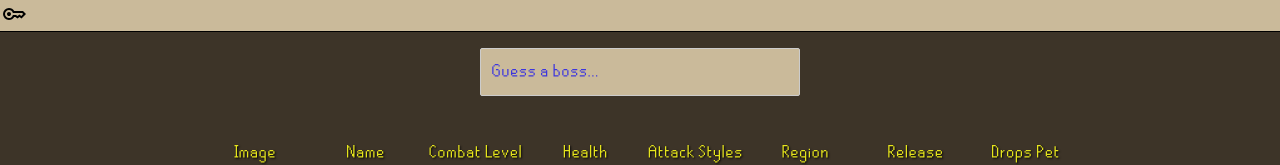
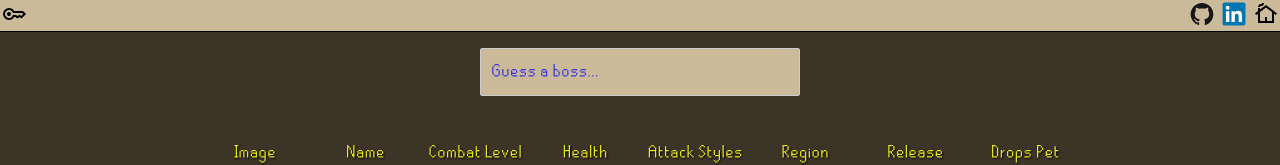
Before and after one commit to daltonoswald/runescapedle, a React (Vite) app: page / in a window 1280 px wide. Shown: the top 165 px of the page. Built offline with nearby package versions, Linux system fonts and the light colour scheme.

Commit message:
added linkedin, github, and homepage links to nav

```diff
--- a/src/App.jsx
+++ b/src/App.jsx
@@ -71,7 +71,10 @@ function App() {
 
   return (
     <>
-    <Nav setOpenKey={setOpenKey} />
+    <Nav
+      setOpenKey={setOpenKey}
+      guessCount={guessCount}
+      />
     <SearchableDropdown
       bossList={bossList}
       options={options}
--- a/src/nav/Nav.jsx
+++ b/src/nav/Nav.jsx
@@ -1,13 +1,36 @@
 /* eslint-disable react/prop-types */
 import keyIcon from '../assets/key.svg'
+import githubIcon from '../assets/github-original.svg'
+import linkedinIcon from '../assets/linkedin-original.svg'
+import cottageIcon from '../assets/cottage.svg'
 import './nav.css'
 
-function Nav({ setOpenKey }) {
+function Nav({ setOpenKey, guessCount }) {
+
+    function toggleKey(e) {
+        e.preventDefault()
+        if (guessCount > 0) {
+            setOpenKey(open => !open)
+        } else {
+            return
+        }
+    }
 
     return (
         <div className='nav'>
             <div className='nav-left'>
-                <img src={keyIcon} onClick={() => setOpenKey(open => !open)}/>
+                <img src={keyIcon} className='nav-icon' onClick={toggleKey} alt='key icon' />
+            </div>
+            <div className='nav-right'>
+                <a target='_blank' href={'https://github.com/daltonoswald/runescapedle'}>
+                    <img src={githubIcon} className='nav-icon' alt='github icon' />
+                </a>
+                <a target='_blank' href={'https://linkedin.com/in/daltonoswald'}>
+                <img src={linkedinIcon} className='nav-icon' alt='linkedin icon' />
+                </a>
+                <a target='_blank' href={'https://daltonoswald.netlify.app/'}>
+                <img src={cottageIcon} className='nav-icon' alt='dalton oswald homepage icon' />
+                </a>
             </div>
         </div>
     )
--- a/src/nav/nav.css
+++ b/src/nav/nav.css
@@ -7,4 +7,20 @@
     background-color: var(--rswiki-tan);
     padding: 2px;
     border-bottom: 1px solid black;
+    display: flex;
+    justify-content: space-between;
 }
+
+.nav-left,
+.nav-right {
+    display: flex;
+    gap: 8px;
+}
+
+.nav-icon {
+    height: 24px;
+}
+
+.nav-icon:hover {
+    cursor: pointer;
+}
```
Also changed, not shown: 1 other file (tests, documents, lock files or other folders).
